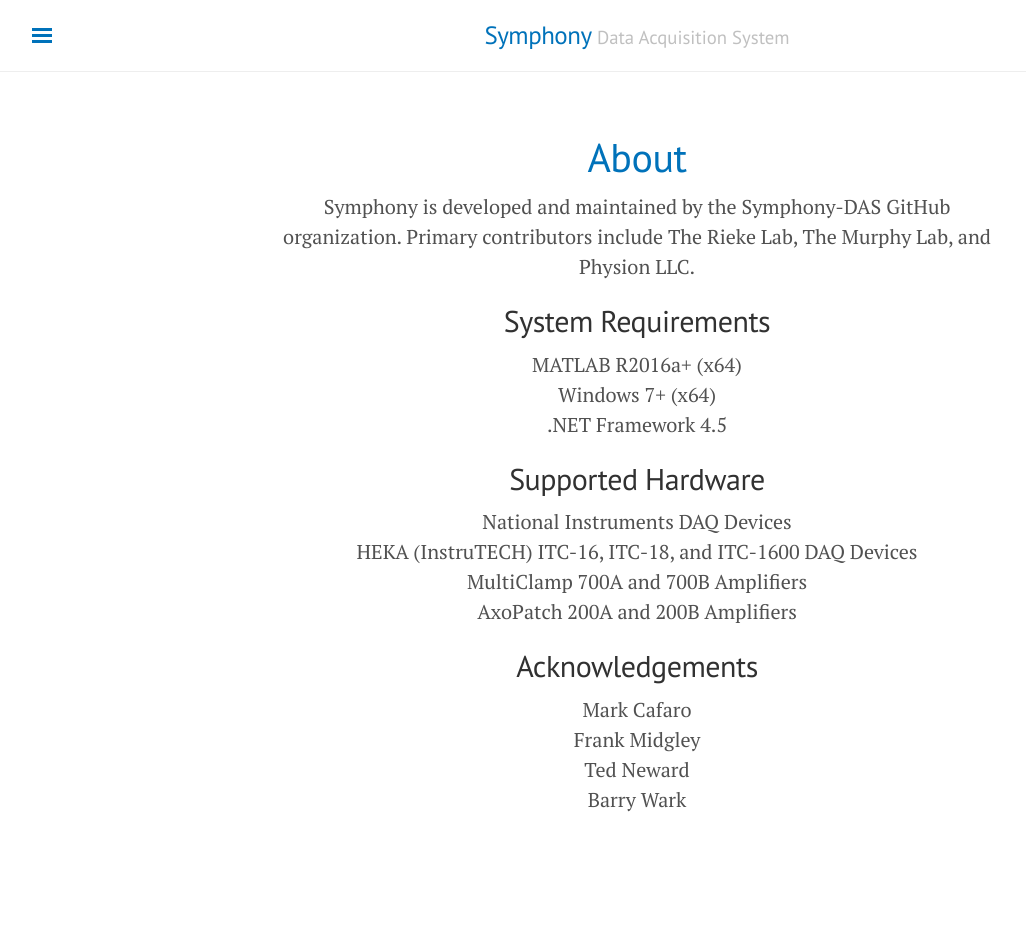
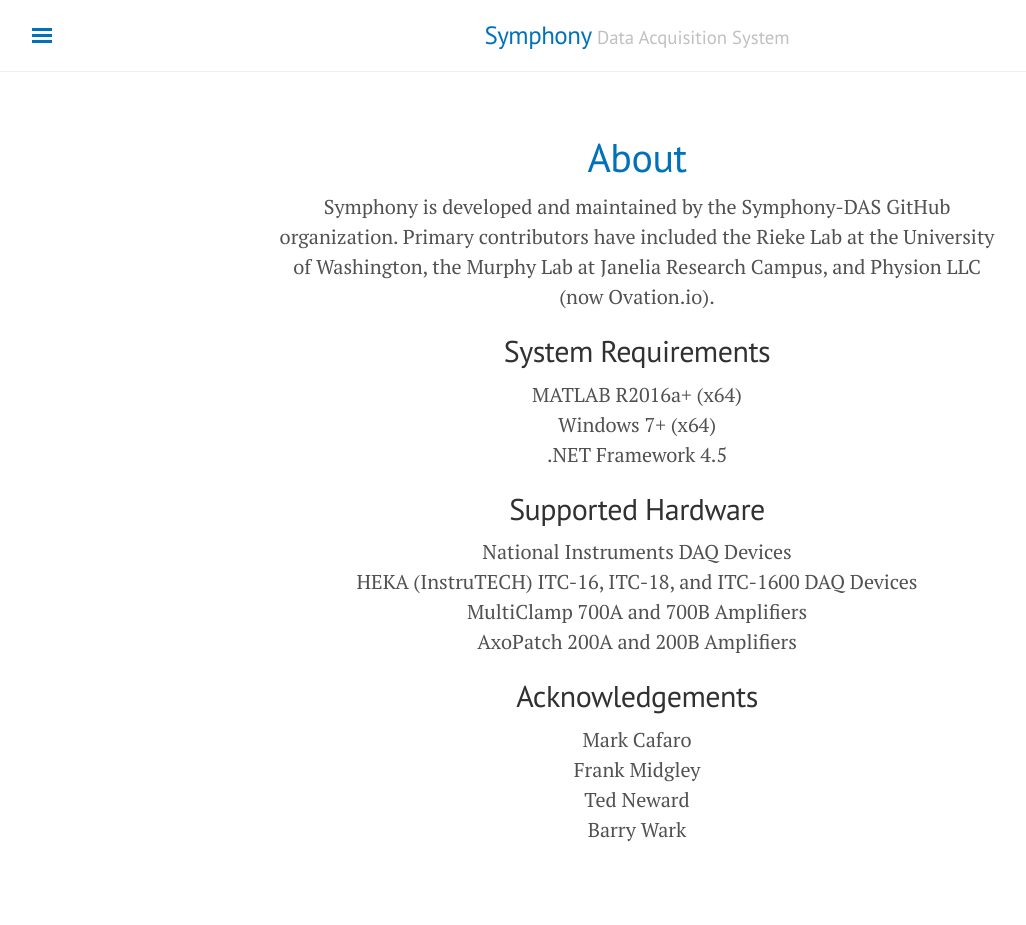
Before and after one commit to Symphony-DAS/symphony-das.github.io, a Jekyll site: the page built from about.md, in a window 1280 px wide. Shown: the whole page, without its empty margins (3-1029 px from the left). Built offline with Jekyll 4.4.1, drawn with Linux system fonts in a browser that asks for light colours; before the commit the page ends 900 px from its top, so only the background shows below that.

Commit message:
Updated about

```diff
--- a/about.md
+++ b/about.md
@@ -3,7 +3,7 @@
 title: About
 ---
 
-Symphony is developed and maintained by the Symphony-DAS GitHub organization. Primary contributors include The Rieke Lab, The Murphy Lab, and Physion LLC.
+Symphony is developed and maintained by the Symphony-DAS GitHub organization. Primary contributors have included the Rieke Lab at the University of Washington, the Murphy Lab at Janelia Research Campus, and Physion LLC (now Ovation.io).
 
 ## System Requirements
 MATLAB R2016a+ (x64)
```
